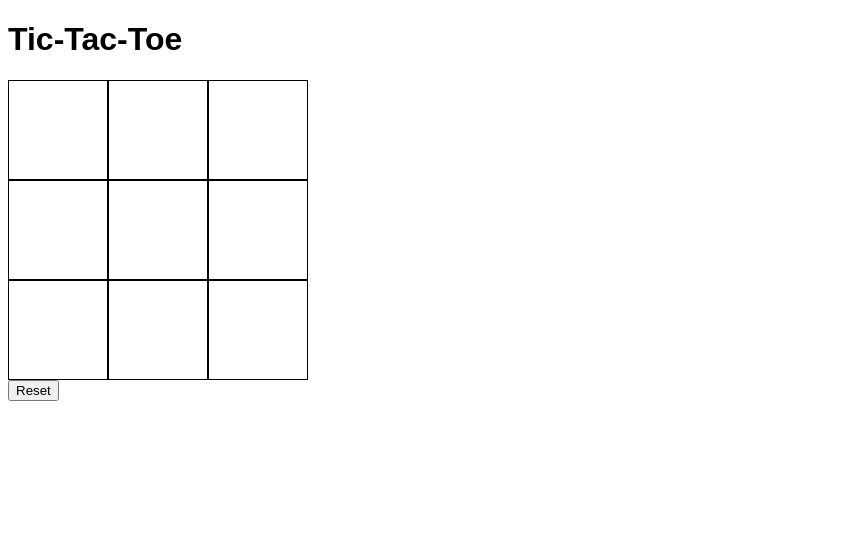
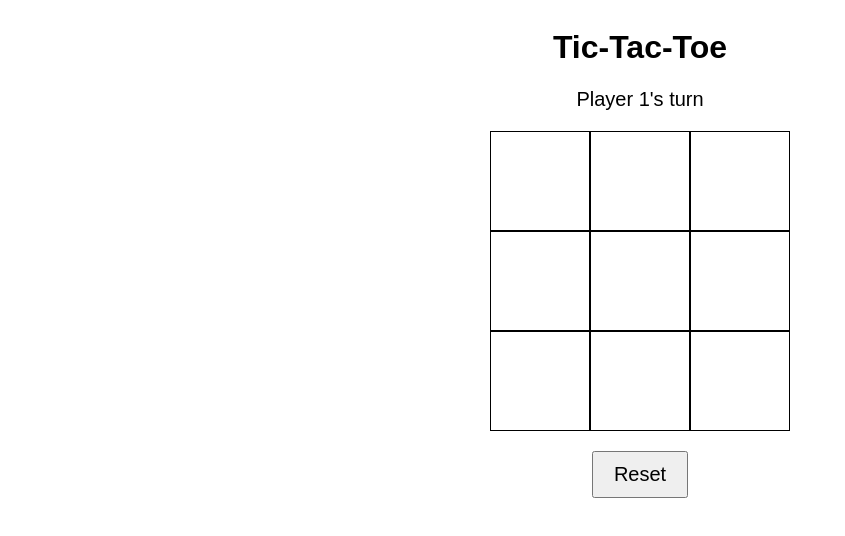
Before and after one commit to roburp/tic-tac-toe, a plain HTML site: page index.html in a window 1280 px wide. Shown: the whole page, without its empty margins (0-845 px from the left). Drawn offline with Linux system fonts and the light colour scheme.

Commit message:
Add player turn text

```diff
--- a/index.html
+++ b/index.html
@@ -8,8 +8,11 @@
     <script src="script.js" defer></script>
   </head>
   <body>
-    <h1>Tic-Tac-Toe</h1>
-    <div class="gameboard"></div>
-    <button id="reset">Reset</button>
+    <div class="container">
+      <h1>Tic-Tac-Toe</h1>
+      <div class="player-text"></div>
+      <div class="gameboard"></div>
+      <button id="reset">Reset</button>
+    </div>
   </body>
 </html>
--- a/script.js
+++ b/script.js
@@ -92,8 +92,8 @@ const gameController = (() => {
         alert("Draw!");
       }, 50);
     } else {
+      switchPlayer();
       displayController.renderBoard();
-      switchPlayer();
     }
   };
 
@@ -114,9 +114,11 @@ const gameController = (() => {
 
 const displayController = (() => {
   const boardContainer = document.querySelector(".gameboard");
+  const playerText = document.querySelector(".player-text");
 
   const renderBoard = (winningCombo = []) => {
     boardContainer.innerHTML = "";
+    playerText.innerHTML = `${gameController.getPlayer().name}'s turn`;
     gameBoard.getBoard().forEach((cell, index) => {
       const cellDiv = document.createElement("div");
       cellDiv.classList.add("box");
@@ -138,9 +140,9 @@ const displayController = (() => {
   return { renderBoard };
 })();
 
-displayController.renderBoard();
-
 const resetButton = document.querySelector("#reset");
 resetButton.addEventListener("click", () => {
   gameController.resetGame();
 });
+
+displayController.renderBoard();
--- a/styles.css
+++ b/styles.css
@@ -1,5 +1,16 @@
+.container {
+  display: flex;
+  align-items: center;
+  flex-direction: column;
+}
 h1 {
   font-family: Arial;
+}
+
+.player-text {
+  font-size: 20px;
+  font-family: "Arial";
+  margin-bottom: 20px;
 }
 
 .gameboard {
@@ -22,3 +33,9 @@ h1 {
 .highlight {
   background-color: yellow;
 }
+
+button {
+  margin-top: 20px;
+  padding: 10px 20px;
+  font-size: 20px;
+}
```
